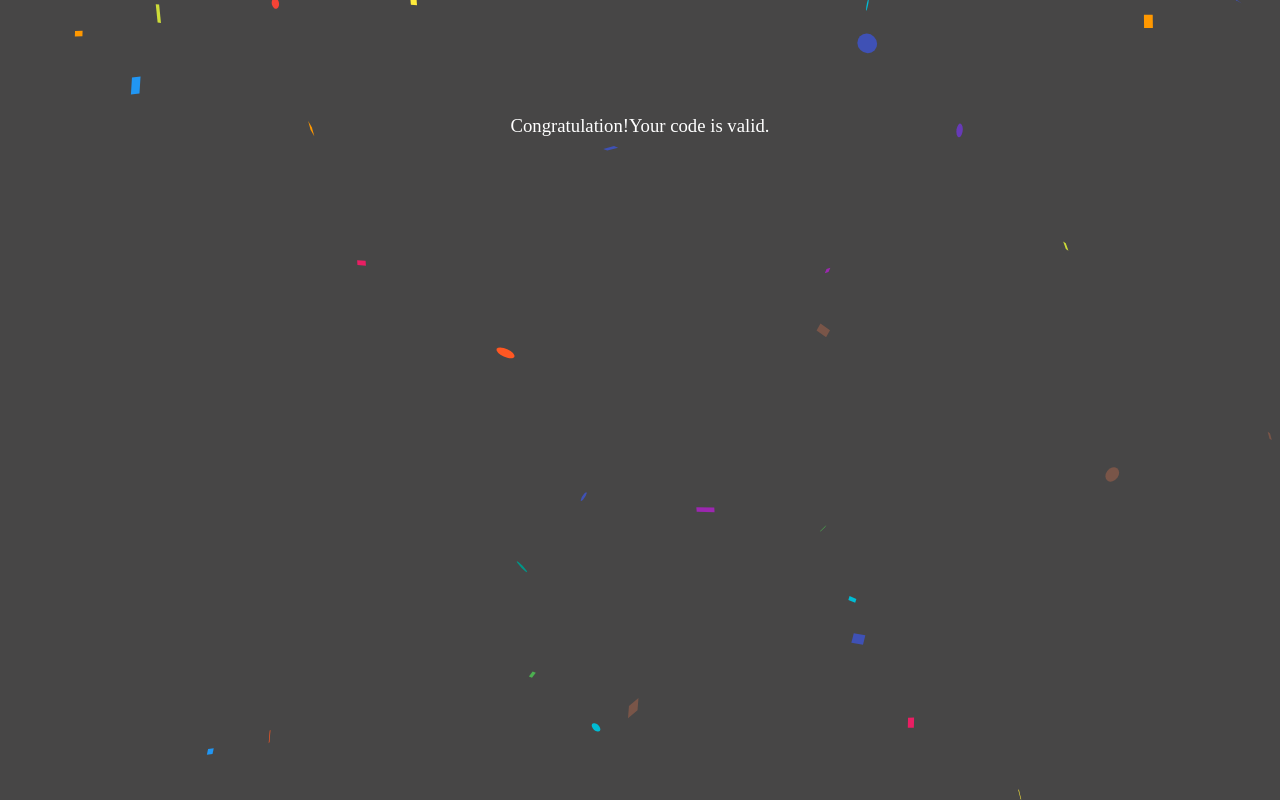
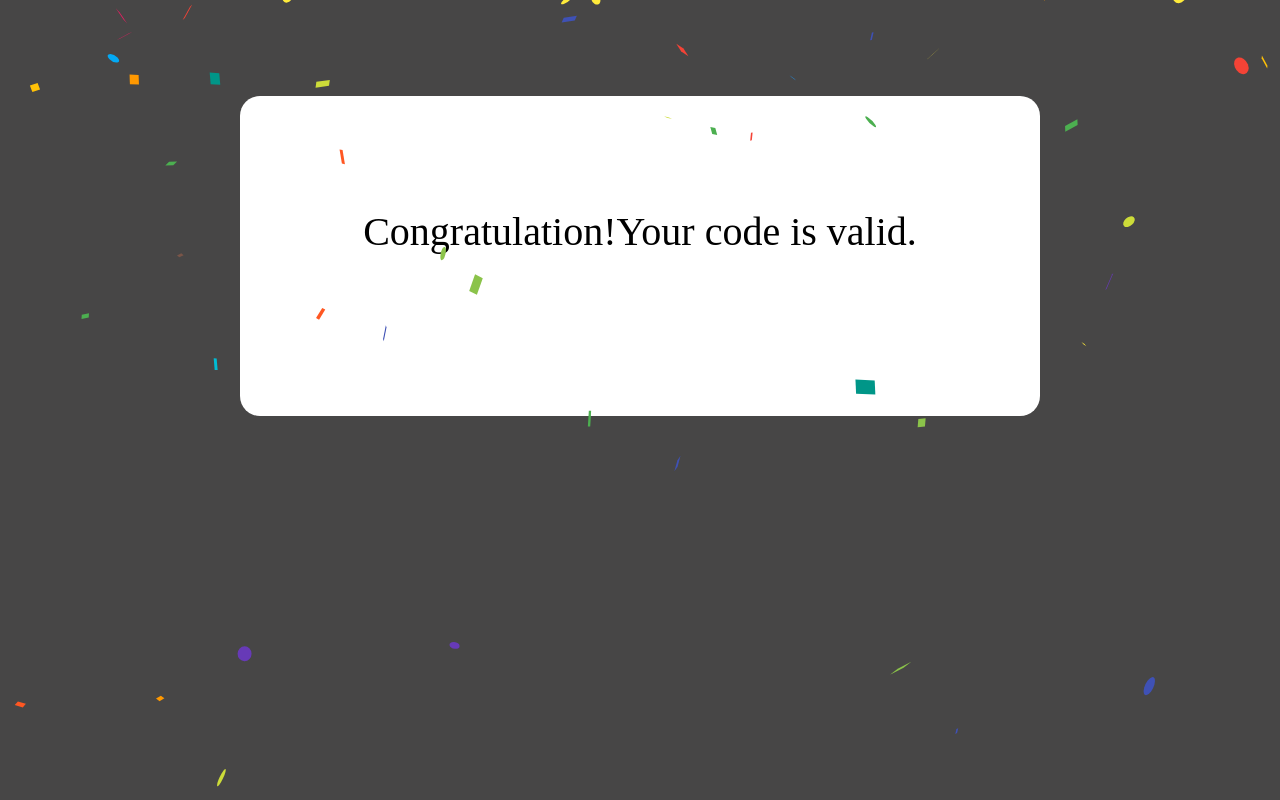
Before and after one commit to anjanshrestha8/verification-frontend, a React (Vite) app: page /success in a window 1280 px wide. Built offline with nearby package versions, Linux system fonts and the light colour scheme.

Commit message:
files added final

```diff
--- a/src/Component/App.jsx
+++ b/src/Component/App.jsx
@@ -8,6 +8,7 @@ function App() {
   // const [message, setMessage] = useState("");
   const inputRefs = useRef([]);
   const navigate = useNavigate();
+
   const apiUrl = import.meta.env.VITE_API_URL;
   const handleChange = (value, index) => {
     const newCode = [...code];
--- a/src/Component/Success.jsx
+++ b/src/Component/Success.jsx
@@ -6,8 +6,15 @@ function Success() {
         <Confetti
           width={window.innerWidth}
           height={window.innerHeight}
-          numberOfPieces={50}
+          numberOfPieces={80}
+          friction={1}
+          gravity={0.3}
         />
+        <br />
+        <br />
+        <br />
+        <br />
+
         <h3> Congratulation!Your code is valid.</h3>
       </div>
     </>
--- a/src/assets/css/app.css
+++ b/src/assets/css/app.css
@@ -55,8 +55,16 @@ span {
   color: red;
   font-weight: 800;
 }
-
+.success-wrapper {
+  width: 50rem;
+  height: 20rem;
+  background-color: white;
+  border-radius: 20px;
+}
 .success-wrapper > h3 {
-  color: white;
+  display: flex;
+  justify-content: center;
+  font-size: 2.5rem;
+  color: rgb(0, 0, 0);
   font-weight: 500;
 }
```
